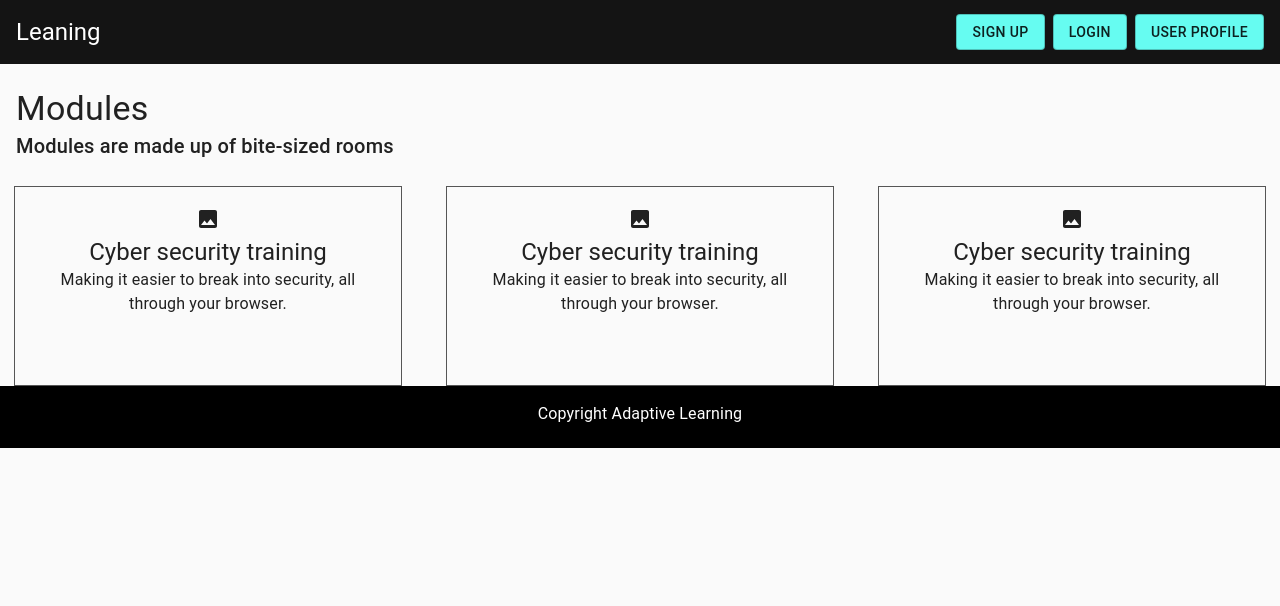
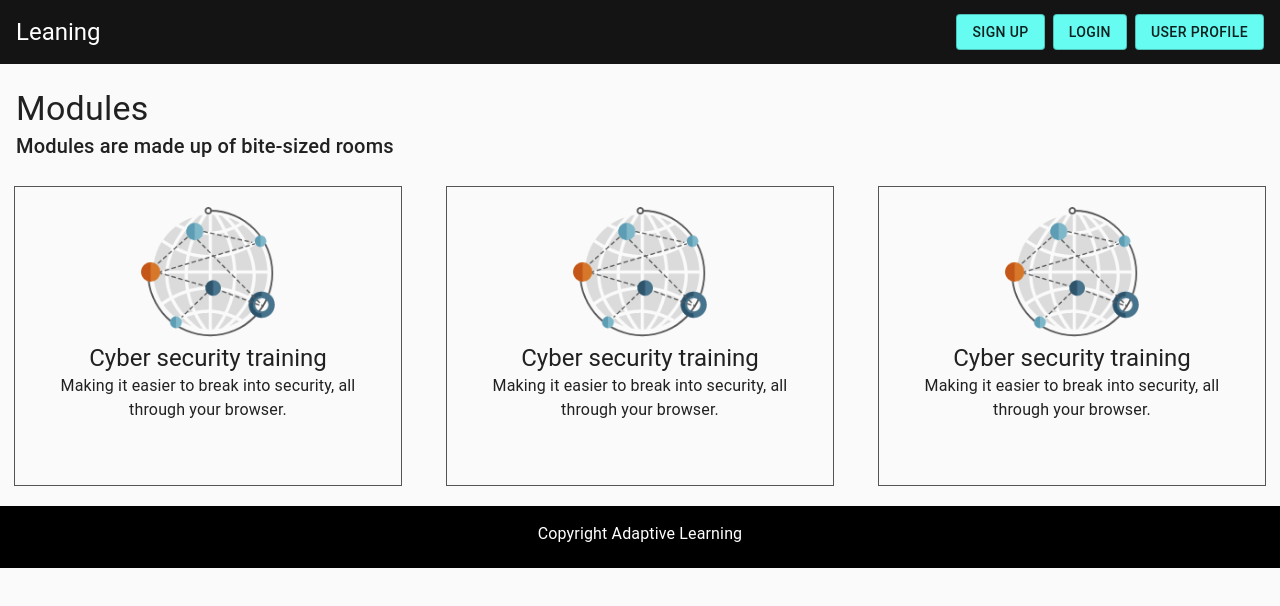
Before and after one commit to TeamABZ/learning, a React (Create React App) app: page /allmodule in a window 1280 px wide. Shown: the top 606 px of the page. Built offline with nearby package versions, Linux system fonts and the light colour scheme.

Commit message:
udate path image

```diff
--- a/jsonconfig.json
+++ b/jsconfig.json
@@ -1,6 +1,6 @@
 {
   "compilerOptions": {
-    "baseUrl": "./src",
+    "baseUrl": "src",
     "checkJs": true,
     "jsx": "react"
   }
--- a/src/modules/dashboard/AllModule.js
+++ b/src/modules/dashboard/AllModule.js
@@ -1,22 +1,21 @@
 import React from "react";
+import { makeStyles } from "@material-ui/core/styles";
 
 import Typography from "@material-ui/core/Typography";
-import Container from "@material-ui/core/Container";
 import Grid from "@material-ui/core/Grid";
-import ImageIcon from "@material-ui/icons/Image";
 
-import { makeStyles } from "@material-ui/core/styles";
 import ModuleItem from "./ModuleItem";
+import network from "assets/images/network.png";
 const useStyles = makeStyles((theme) => ({
   root: {
     flexGrow: 1,
   },
-
   item: {
     display: "inline-block",
   },
   allitem: {
-    flexWrap: "warp",
+    flexWrap: "wrap",
+    paddingBottom: 20,
   },
   titlepage: {
     padding: theme.spacing(3, 2),
@@ -38,19 +37,19 @@ export default function MyModule() {
       titleModule: "Cyber security training",
       descModule:
         "Making it easier to break into security, all through your browser.",
-      imageModule: "https://source.unsplash.com/random",
+      imageModule: network,
     },
     {
       titleModule: "Cyber security training",
       descModule:
         "Making it easier to break into security, all through your browser.",
-      imageModule: "https://source.unsplash.com/random",
+      imageModule: network,
     },
     {
       titleModule: "Cyber security training",
       descModule:
         "Making it easier to break into security, all through your browser.",
-      imageModule: "https://source.unsplash.com/random",
+      imageModule: network,
     },
   ];
 
--- a/src/modules/dashboard/ModuleItem.js
+++ b/src/modules/dashboard/ModuleItem.js
@@ -2,7 +2,6 @@ import React from "react";
 import Typography from "@material-ui/core/Typography";
 import { makeStyles } from "@material-ui/core/styles";
 import Grid from "@material-ui/core/Grid";
-import ImageIcon from "@material-ui/icons/Image";
 
 const useStyles = makeStyles((theme) => ({
   itemModule: {
@@ -10,8 +9,11 @@ const useStyles = makeStyles((theme) => ({
     display: "inline-block",
     border: " 1px solid #555",
     padding: "20px",
-    height: "200px",
+    height: 300,
     margin: "auto 1em",
+  },
+  media: {
+    height: 130,
   },
 }));
 export default function ModuleItem({ titleModule, descModule, imageModule }) {
@@ -19,7 +21,8 @@ export default function ModuleItem({ titleModule, descModule, imageModule }) {
   // const { titleModule, descModule, imageModule } = dataitem;
   return (
     <Grid className={classes.itemModule}>
-      <ImageIcon />
+      <img className={classes.media} src={imageModule} />
+
       {/* {imageModule} */}
       <Typography variant="h5">{titleModule} </Typography>
       {/* {titleModule} */}
```
